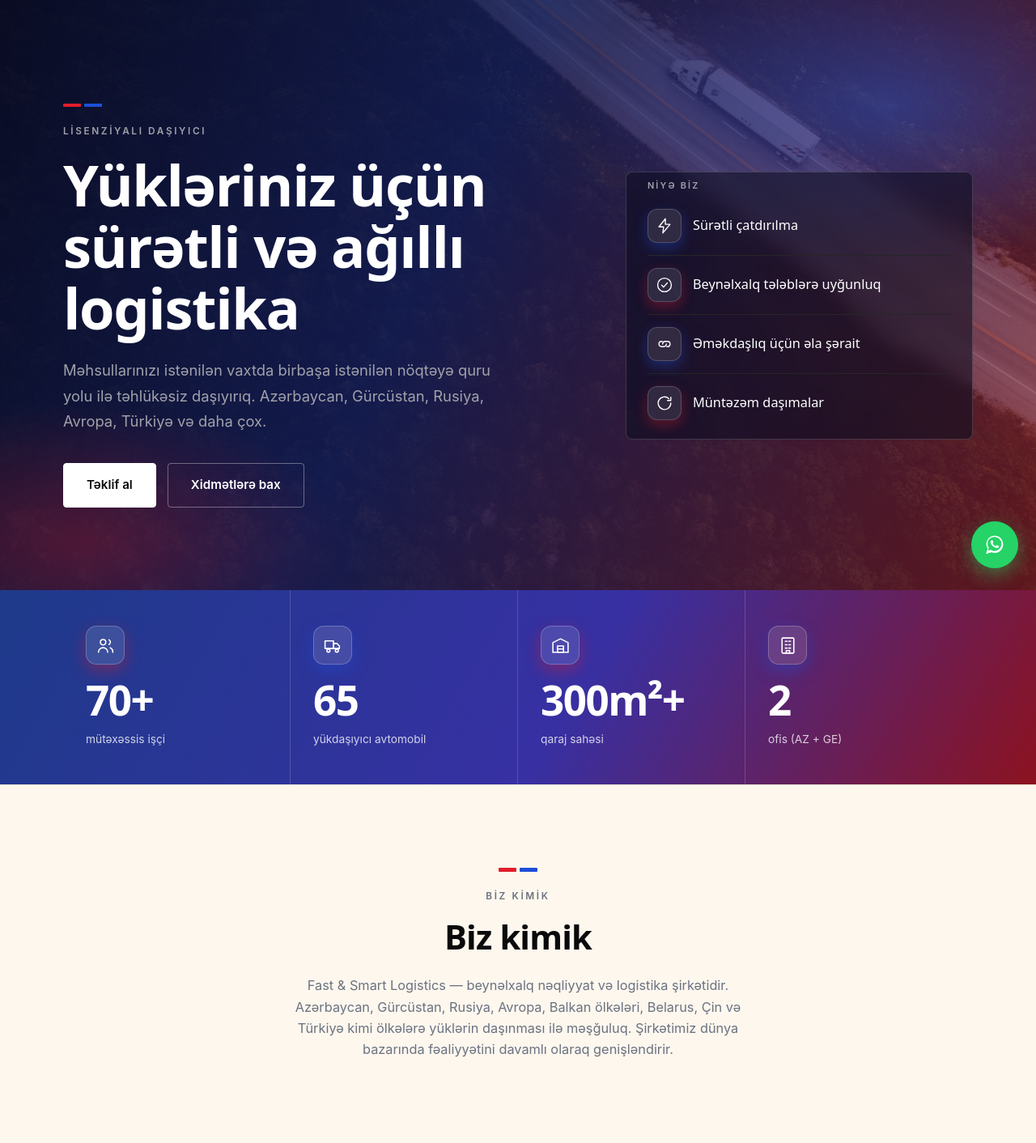
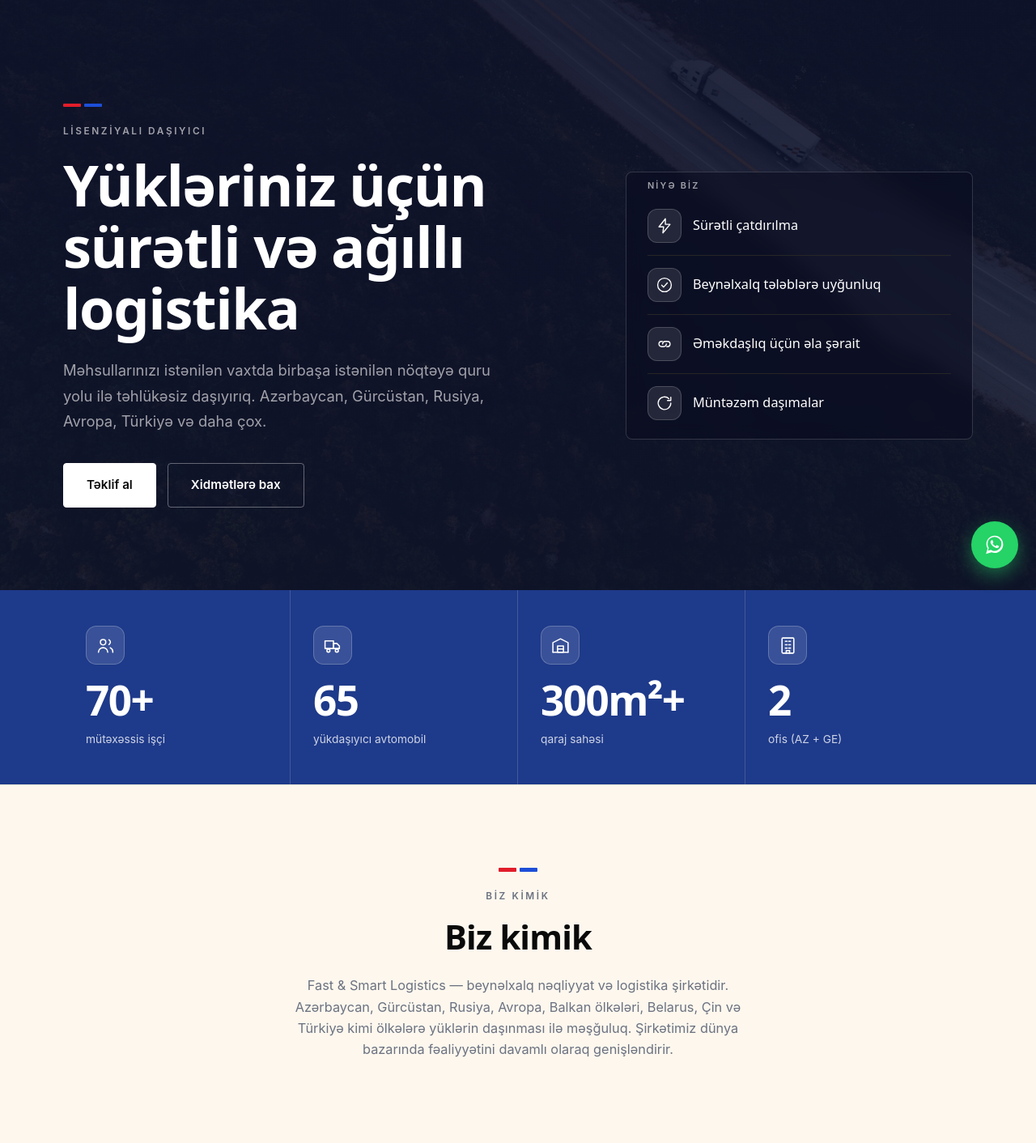
Before and after one commit to notfarruks/FastTransLogistics, a Flask app: page / in a window 1280 px wide. Shown: the part 76-1488 px from the top of the page at 81% size. Run offline with Flask 3, Linux system fonts and the light colour scheme; some web fonts are replaced.

Commit message:
Some changes

```diff
--- a/static/css/styles.css
+++ b/static/css/styles.css
@@ -309,6 +309,10 @@ h3 { font-size: 1.2rem; letter-spacing: -0.01em; }
   .section .muted { margin-bottom: 28px; }
   .stat { padding: 22px 14px; }
   .stat-ic { width: 40px; height: 40px; margin-bottom: 12px; }
+  /* stack flag over name so long country names never clip */
+  .country, .country-lg { flex-direction: column; align-items: flex-start; gap: 10px; padding: 16px 14px; }
+  .country-flag, .country-lg .country-flag { width: 46px; height: 32px; }
+  .country-name, .country-lg .country-name { font-size: .98rem; overflow-wrap: anywhere; }
   .field-row { grid-template-columns: 1fr; }
   .footer-grid { grid-template-columns: 1fr; }
   .cta-inner { flex-direction: column; align-items: flex-start; }
@@ -374,19 +378,13 @@ h3 { font-size: 1.2rem; letter-spacing: -0.01em; }
 .hero{
   position:relative; isolation:isolate; border-bottom:0;
   background:
-    linear-gradient(115deg, rgba(8,10,35,.93) 0%, rgba(18,26,86,.84) 42%, rgba(140,18,30,.62) 100%),
+    linear-gradient(180deg, rgba(13,17,42,.90) 0%, rgba(13,17,42,.82) 100%),
     var(--indigo) url('/static/img/photos/hero.jpg') center/cover no-repeat;
-}
-.hero::after{
-  content:""; position:absolute; inset:0; z-index:-1;
-  background:
-    radial-gradient(620px 320px at 86% 18%, rgba(37,99,235,.40), transparent 62%),
-    radial-gradient(520px 280px at 8% 92%, rgba(225,29,42,.30), transparent 62%);
 }
 .hero-panel{ background:rgba(10,12,32,.55); backdrop-filter:blur(10px); border-color:rgba(255,255,255,.16); }
 
 /* ---------- STATS: vivid gradient band ---------- */
-.stats{ background:linear-gradient(120deg,var(--indigo) 0%, var(--indigo-2) 55%, #8c1220 100%); border:0; }
+.stats{ background:var(--indigo); border:0; }
 .stat{ border-right:1px solid rgba(255,255,255,.16); }
 .stat:last-child{ border-right:0; }
 .stat-num{ color:#fff !important; box-shadow:none !important; }
@@ -621,8 +619,7 @@ h3 { font-size: 1.2rem; letter-spacing: -0.01em; }
 .panel-hl-ic{ flex:none; width:42px; height:42px; border-radius:12px; display:inline-flex; align-items:center; justify-content:center; background:rgba(255,255,255,.10); border:1px solid rgba(255,255,255,.18); }
 .panel-hl-ic .ic{ width:22px; height:22px; margin:0; color:#fff; }
 .panel-hl-text{ font-family:var(--font-head); font-weight:500; font-size:1.02rem; color:#fff; }
-.panel-hl:nth-child(odd) .panel-hl-ic{ box-shadow:0 6px 16px rgba(225,29,42,.35); }
-.panel-hl:nth-child(even) .panel-hl-ic{ box-shadow:0 6px 16px rgba(29,78,216,.40); }
+/* plain chips — no colored glow */
 
 /* ============================================================
    Accent icons — stats chips + subtle logo motion
@@ -634,8 +631,7 @@ h3 { font-size: 1.2rem; letter-spacing: -0.01em; }
   backdrop-filter:blur(4px);
 }
 .stat-ic .ic{ width:25px; height:25px; margin:0; color:#fff; }
-.stat:nth-child(odd)  .stat-ic{ box-shadow:0 7px 20px rgba(225,29,42,.40); }
-.stat:nth-child(even) .stat-ic{ box-shadow:0 7px 20px rgba(29,78,216,.45); }
+/* plain stat chips — no colored glow */
 .stat{ transition:transform .2s ease; }
 .stat:hover{ transform:translateY(-4px); }
 .stat:hover .stat-ic{ background:rgba(255,255,255,.22); }
```
